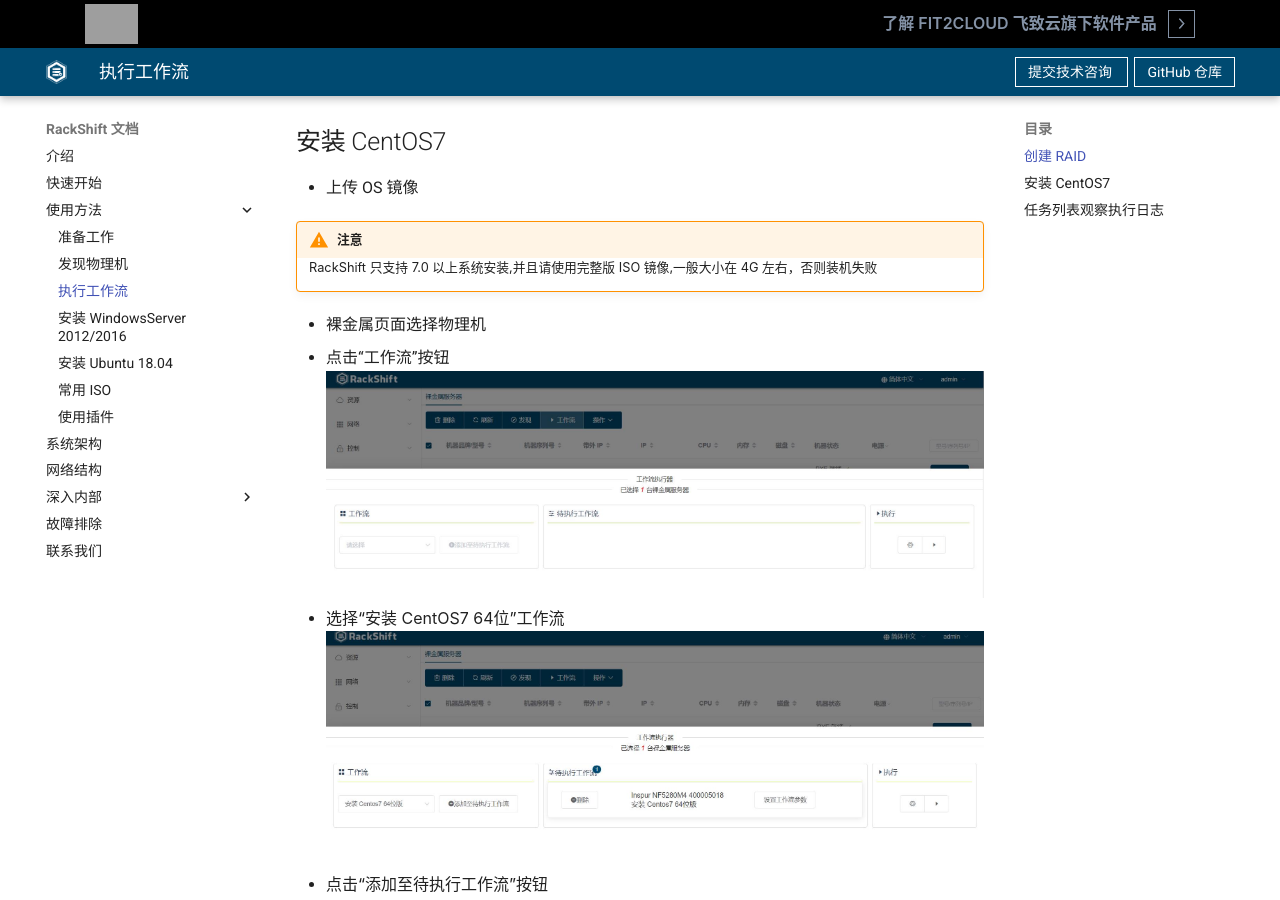
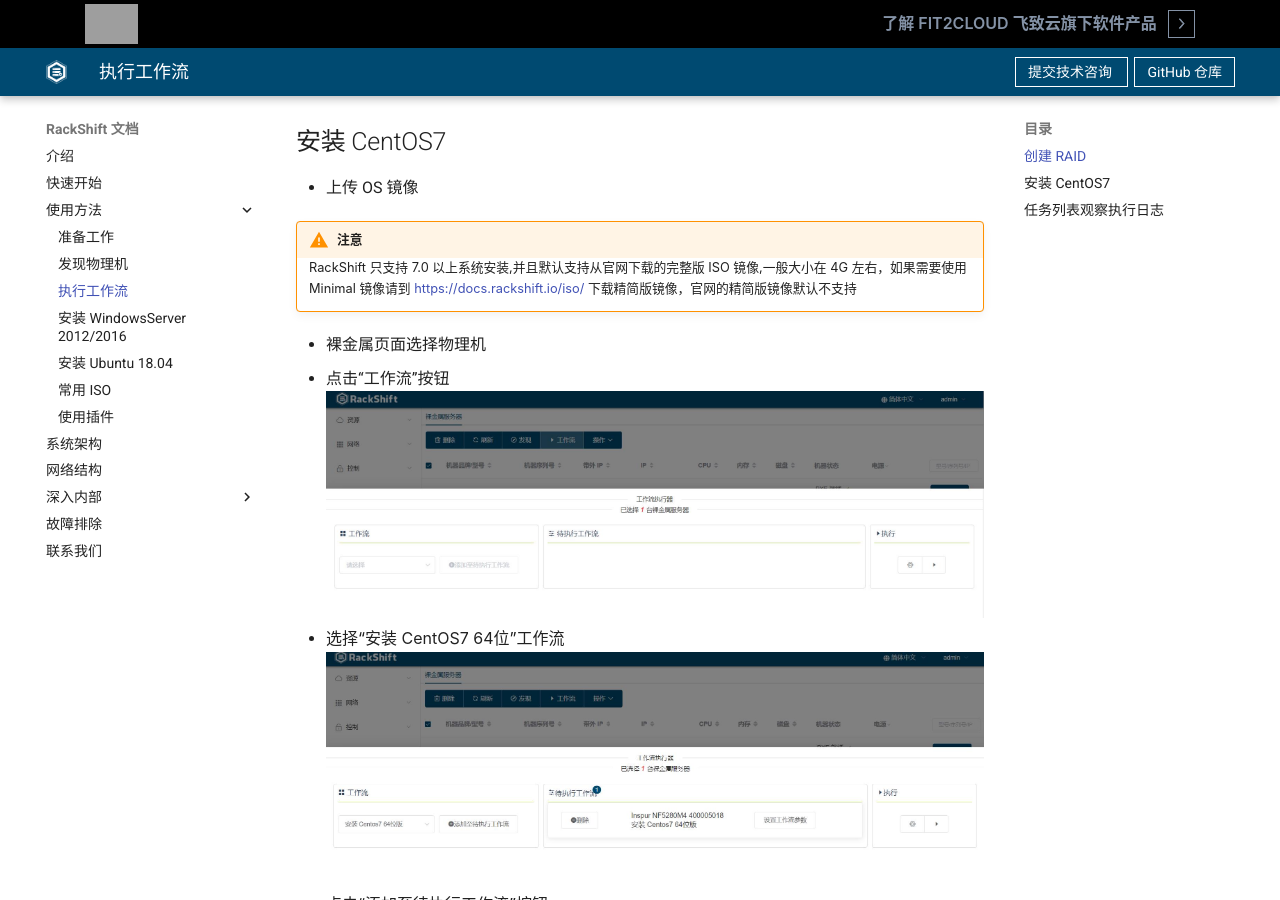
Before and after one commit to fit2cloud/rackshift-docs-static, an MkDocs documentation site: the page built from docs/workflow.md, in a window 1280 px wide and 900 px high, scrolled down 1619 px. Built offline with MkDocs 1.6.1 and Material for MkDocs 9.7.7, drawn with Linux system fonts in a browser that asks for light colours; the version menu is left out; grey boxes are pictures that could not be loaded.

Commit message:
docs: minimal 镜像说明

```diff
--- a/docs/workflow.md
+++ b/docs/workflow.md
@@ -21,7 +21,7 @@
 - 上传 OS 镜像
 
 !!! warning "注意"
-    RackShift 只支持 7.0 以上系统安装,并且请使用完整版 ISO 镜像,一般大小在 4G 左右，否则装机失败
+    RackShift 只支持 7.0 以上系统安装,并且默认支持从官网下载的完整版 ISO 镜像,一般大小在 4G 左右，如果需要使用 Minimal 镜像请到 https://docs.rackshift.io/iso/ 下载精简版镜像，官网的精简版镜像默认不支持
 
 - 裸金属页面选择物理机
 - 点击“工作流”按钮
```
